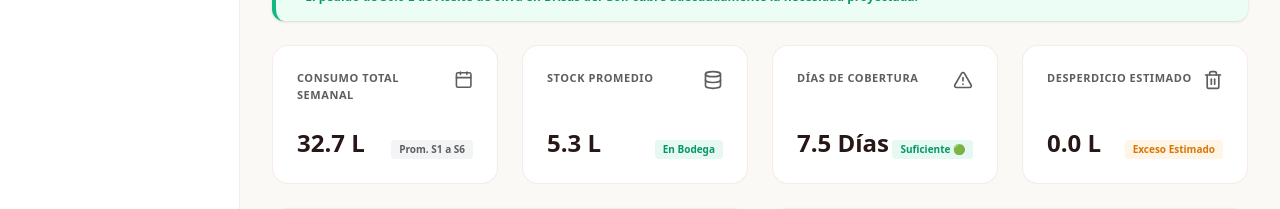
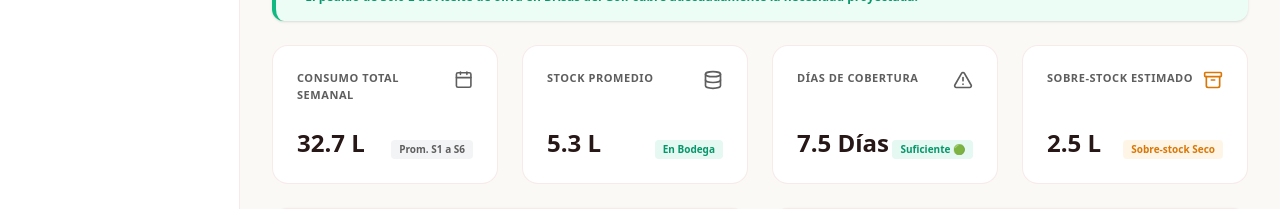
Before and after one commit to lausfg4/barrio-pizza-dashboard, a Next.js app: page / in a window 1280 px wide. Both pictures are taken after a click on the button "Análisis de Consumo". Shown: the part 332-541 px from the top of the page. Built offline with nearby package versions, Linux system fonts and the light colour scheme.

Commit message:
fix: Hacer dinámicas las tarjetas de desperdicio según perecibilidad e incluir excedentes reales

```diff
--- a/src/components/TabAnalytics.tsx
+++ b/src/components/TabAnalytics.tsx
@@ -18,7 +18,8 @@ import {
   Calendar,
   Database,
   AlertTriangle,
-  Trash2
+  Trash2,
+  Archive
 } from 'lucide-react';
 
 interface TabAnalyticsProps {
@@ -82,7 +83,8 @@ export default function TabAnalytics({ alerts, consumo }: TabAnalyticsProps) {
         coberturaStatus: 'Sin Datos',
         coberturaClass: 'bg-gray-100 text-gray-500',
         desperdicio: '0.0',
-        unidad: ''
+        unidad: '',
+        esPerecedero: false
       };
     }
 
@@ -108,8 +110,9 @@ export default function TabAnalytics({ alerts, consumo }: TabAnalyticsProps) {
       coberturaClass = 'bg-[#F59E0B]/10 text-[#D97706]';
     }
 
-    // Desperdicio estimado = (Stock Actual + Pedido) - Proyección (si es perecedero)
-    const desperdicioVal = activeAlert.es_perecedero === 'Si' ? Math.max(0, stock + ped - proyeccion) : 0;
+    // Desperdicio / Exceso estimado = (Stock Actual + Pedido) - Proyección (se calcula para todos los insumos)
+    const desperdicioVal = Math.max(0, stock + ped - proyeccion);
+    const esPerecedero = activeAlert.es_perecedero === 'Si';
 
     return {
       consumoPromedio: consumoProm.toFixed(1),
@@ -118,7 +121,8 @@ export default function TabAnalytics({ alerts, consumo }: TabAnalyticsProps) {
       coberturaStatus,
       coberturaClass,
       desperdicio: desperdicioVal.toFixed(1),
-      unidad: activeAlert.unidad_base
+      unidad: activeAlert.unidad_base,
+      esPerecedero
     };
   }, [activeAlert, activeConsumos]);
 
@@ -157,31 +161,6 @@ export default function TabAnalytics({ alerts, consumo }: TabAnalyticsProps) {
     }));
   }, [alerts, selectedIngrediente, ingredientes]);
 
-  // Tabla inferior: listado de todos los insumos de la sucursal seleccionada
-  const detailTableData = useMemo(() => {
-    const targetSuc = selectedSucursal || (sucursales[0] || '');
-    const filteredAlerts = alerts.filter(a => a.sucursal === targetSuc);
-
-    return filteredAlerts.map(a => {
-      const promedioSemana = a.proyeccion;
-      const stock = a.stock_actual_unidad_base;
-      const coberturaDias = promedioSemana > 0 ? (stock / (promedioSemana / 7)) : (stock > 0 ? 99 : 0);
-
-      let estado = 'Suficiente 🟢';
-      if (coberturaDias < 3) estado = 'Crítico 🔴';
-      else if (coberturaDias < 7) estado = 'Regular 🟡';
-
-      return {
-        ingrediente: a.nombre,
-        sucursal: a.sucursal,
-        promedio: `${promedioSemana.toFixed(1)} ${a.unidad_base}/sem`,
-        stock: `${stock.toFixed(1)} ${a.unidad_base}`,
-        cobertura: `${coberturaDias.toFixed(1)} días`,
-        estado
-      };
-    });
-  }, [alerts, selectedSucursal, sucursales]);
-
   const activeIngredienteName = useMemo(() => {
     return ingredientes.find(i => i.id === selectedIngrediente)?.nombre || 'Ingrediente';
   }, [ingredientes, selectedIngrediente]);
@@ -194,11 +173,13 @@ export default function TabAnalytics({ alerts, consumo }: TabAnalyticsProps) {
     const unidad = activeAlert.unidad_base;
     const ped = activeAlert.pedido_unidad_base;
     const proj = activeAlert.proyeccion;
+    const nec = activeAlert.necesidad_real;
 
     if (activeAlert.alerta_tipo === 'Riesgo de Quiebre') {
+      const falta = nec - ped;
       return {
         type: 'danger',
-        message: `ALERTA: ${sucursal} está pidiendo ${ped.toFixed(1)} ${unidad} de ${ingrediente} menos que lo proyectado (${proj.toFixed(1)} ${unidad}) → riesgo de quiebre.`
+        message: `ALERTA: ${sucursal} está pidiendo ${ped.toFixed(1)} ${unidad} de ${ingrediente}, pero requiere ${nec.toFixed(1)} ${unidad} (falta ${falta.toFixed(1)} ${unidad}) → riesgo de quiebre.`
       };
     } else if (activeAlert.alerta_tipo === 'Insumo Olvidado') {
       return {
@@ -206,9 +187,11 @@ export default function TabAnalytics({ alerts, consumo }: TabAnalyticsProps) {
         message: `ALERTA: ${sucursal} no incluyó ${ingrediente} en el pedido, pero se proyecta una necesidad de ${proj.toFixed(1)} ${unidad} → riesgo de desabastecimiento.`
       };
     } else if (activeAlert.alerta_tipo === 'Sobre-pedido') {
+      const exceso = ped - nec;
+      const perecederoWarn = activeAlert.es_perecedero === 'Si' ? ' → riesgo de merma.' : ' → sobre-stock inmovilizado.';
       return {
         type: 'excess',
-        message: `ALERTA: ${sucursal} está pidiendo ${ped.toFixed(1)} ${unidad} de ${ingrediente} de más en comparación a lo proyectado (${proj.toFixed(1)} ${unidad}) → riesgo de merma.`
+        message: `ALERTA: ${sucursal} está pidiendo ${exceso.toFixed(1)} ${unidad} de ${ingrediente} de más en comparación a lo proyectado (${proj.toFixed(1)} ${unidad})${perecederoWarn}`
       };
     } else {
       return {
@@ -316,15 +299,27 @@ export default function TabAnalytics({ alerts, consumo }: TabAnalyticsProps) {
           </div>
         </div>
 
-        {/* KPI 4: Desperdicio Estimado */}
+        {/* KPI 4: Desperdicio/Sobre-stock Estimado */}
         <div className="bg-white border border-[#e4beb9]/30 rounded-2xl p-6 flex flex-col justify-between hover:shadow-[0px_4px_16px_rgba(183,28,28,0.03)] transition-all">
           <div className="flex justify-between items-start mb-6">
-            <span className="text-[11px] font-bold text-[#5f5e5e] uppercase tracking-wider">Desperdicio Estimado</span>
-            <Trash2 className="w-5 h-5 text-[#5f5e5e]" />
+            <span className="text-[11px] font-bold text-[#5f5e5e] uppercase tracking-wider">
+              {metrics.esPerecedero ? 'Desperdicio Estimado' : 'Sobre-stock Estimado'}
+            </span>
+            {metrics.esPerecedero ? (
+              <Trash2 className="w-5 h-5 text-[#b7131a]" />
+            ) : (
+              <Archive className="w-5 h-5 text-[#D97706]" />
+            )}
           </div>
           <div className="flex items-end justify-between">
             <div className="text-2xl font-bold text-[#271716]">{metrics.desperdicio} {metrics.unidad}</div>
-            <div className="text-[10px] text-[#D97706] bg-[#F59E0B]/10 px-2 py-0.5 rounded font-bold">Exceso Estimado</div>
+            <div className={`text-[10px] px-2 py-0.5 rounded font-bold ${
+              metrics.esPerecedero
+                ? 'text-[#b7131a] bg-[#fff0ee]'
+                : 'text-[#D97706] bg-[#F59E0B]/10'
+            }`}>
+              {metrics.esPerecedero ? 'Exceso Perecedero' : 'Sobre-stock Seco'}
+            </div>
           </div>
         </div>
       </div>
```
